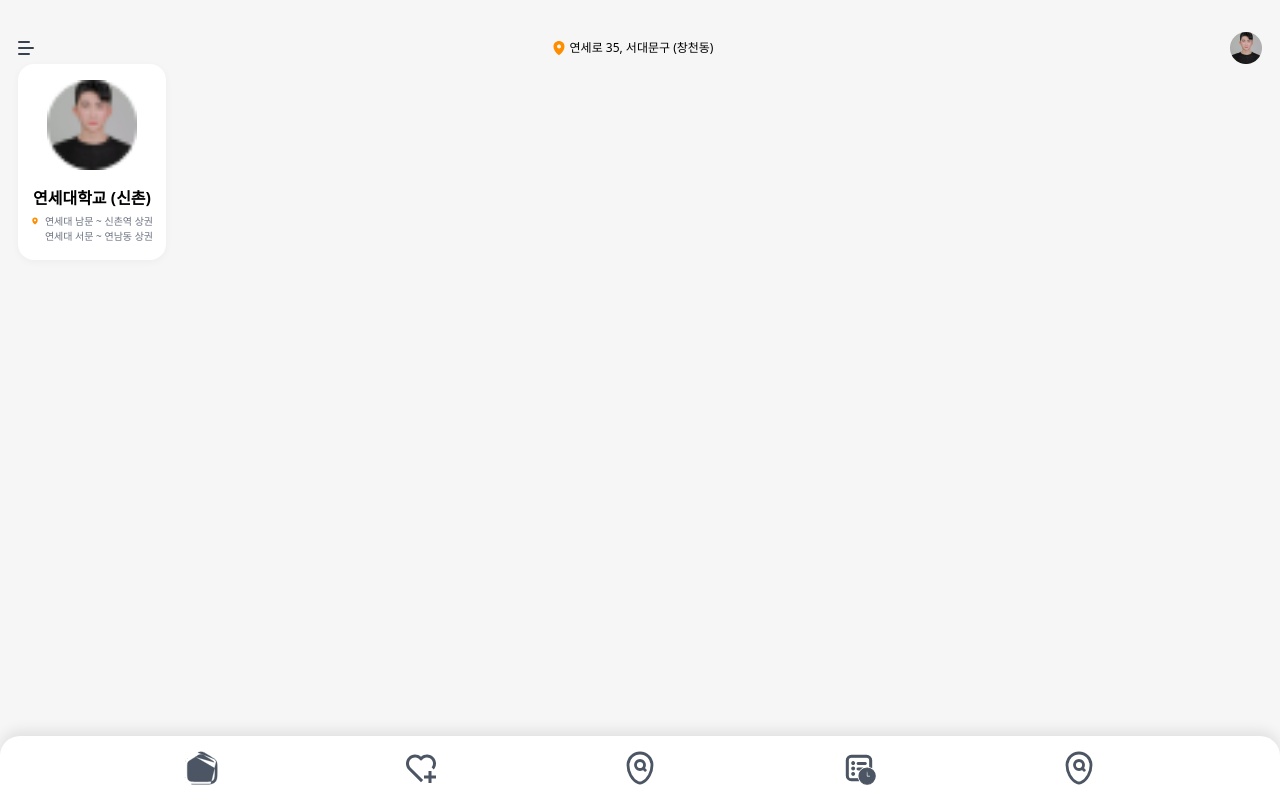
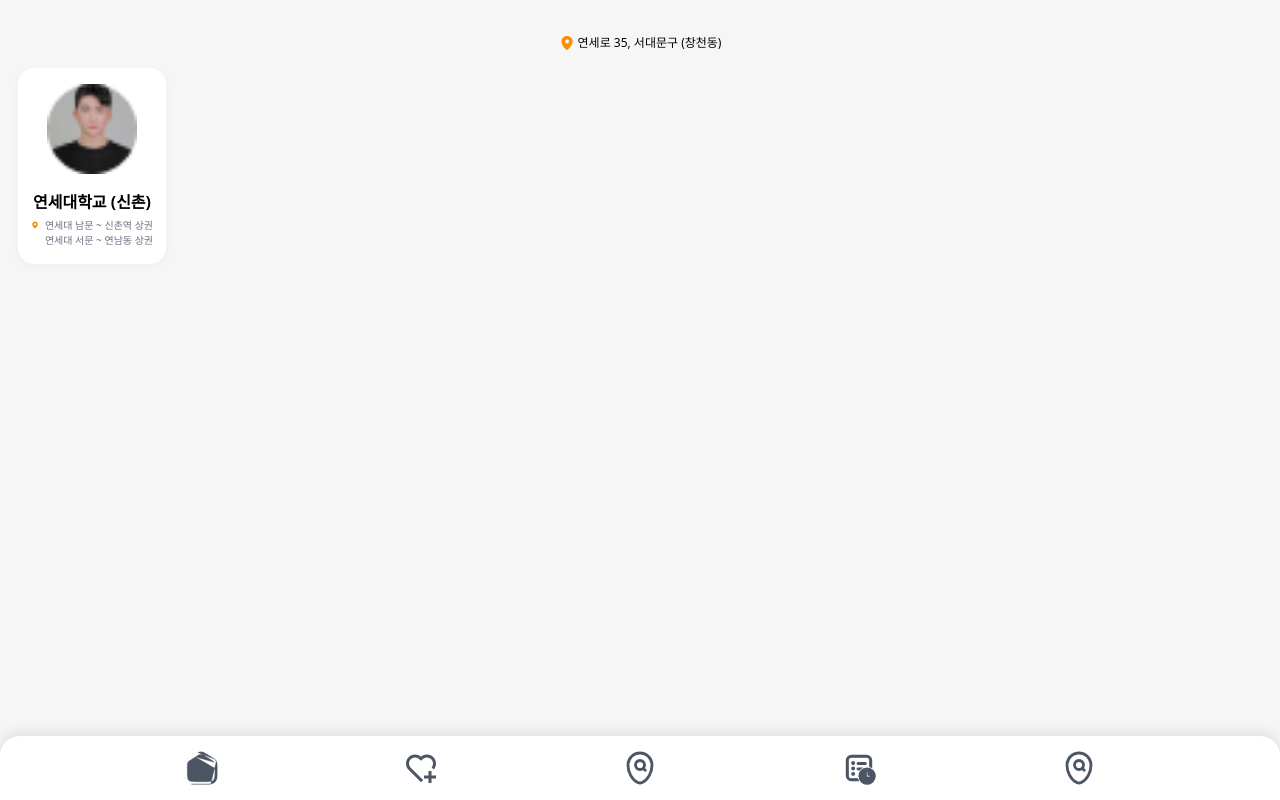
Before and after one commit to dkfriend2023/beabuddy-frontend, a Next.js app: page / in a window 1280 px wide. Built offline with nearby package versions, Linux system fonts and the light colour scheme.

Commit message:
edited Header component

```diff
--- a/src/components/Header.tsx
+++ b/src/components/Header.tsx
@@ -1,18 +1,12 @@
 import Image from "next/image";
 
-import sidemenubar from "/public/side-menubars.svg";
 import location from "/public/location.svg";
-import sampleimg from "/public/sampleimg.png";
 
 function Header() {
   return (
-    <div className="flex justify-between items-center">
-      <Image src={sidemenubar} width={16} height={12} alt="icon" />
-      <div className="flex items-center gap-[3px]">
-        <Image src={location} width={16} height={16} alt="icon" />
-        <span className="text-[12px] text-[4b5563">연세로 35, 서대문구 (창천동)</span>
-      </div>
-      <Image src={sampleimg} width={32} height={32} alt="sample" />
+    <div className="flex justify-center items-center gap-[3px] pt-[16px] pb-[16px]">
+      <Image src={location} width={16} height={16} alt="icon" />
+      <span className="text-[12px] text-[4b5563">연세로 35, 서대문구 (창천동)</span>
     </div>
   );
 }
--- a/src/pages/index.tsx
+++ b/src/pages/index.tsx
@@ -4,7 +4,7 @@ import NavBar from "../components/NavBar";
 
 function Page() {
   return (
-    <div className="h-screen bg-[#f6f6f6] relative px-[18px] pt-[32px]">
+    <div className="h-screen bg-[#f6f6f6] relative p-[18px]">
       <Header />
       <AreaCard />
       <NavBar />
```
